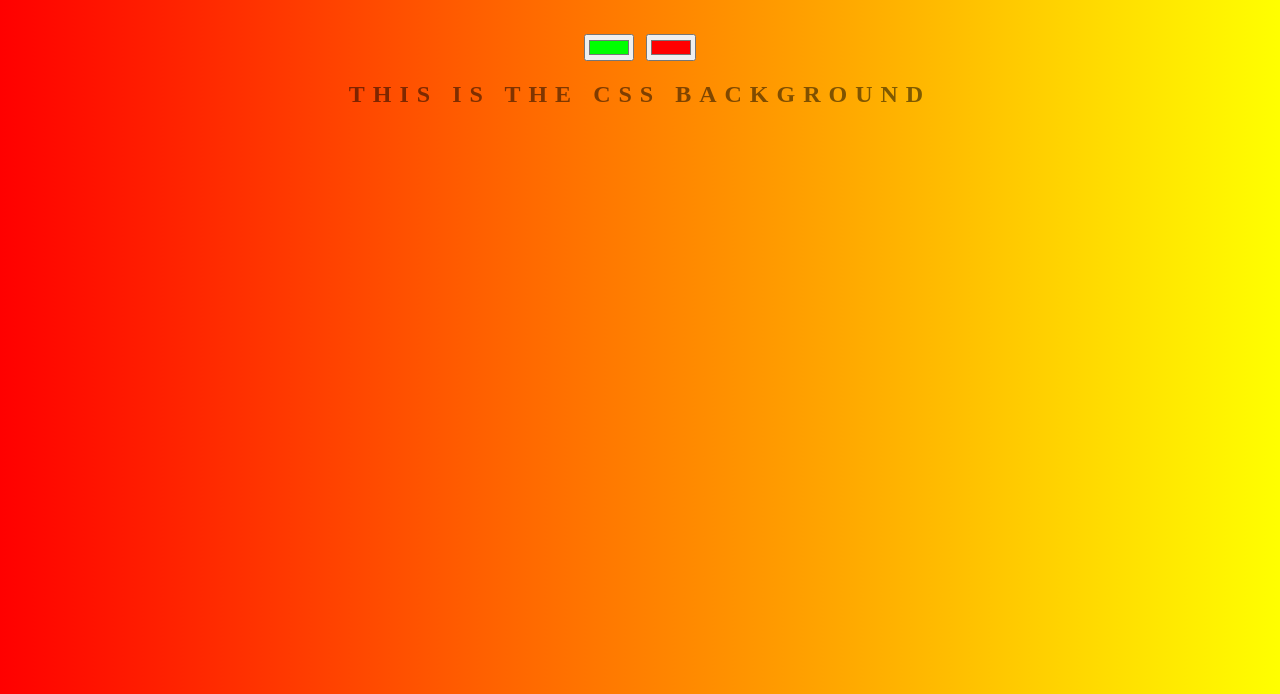
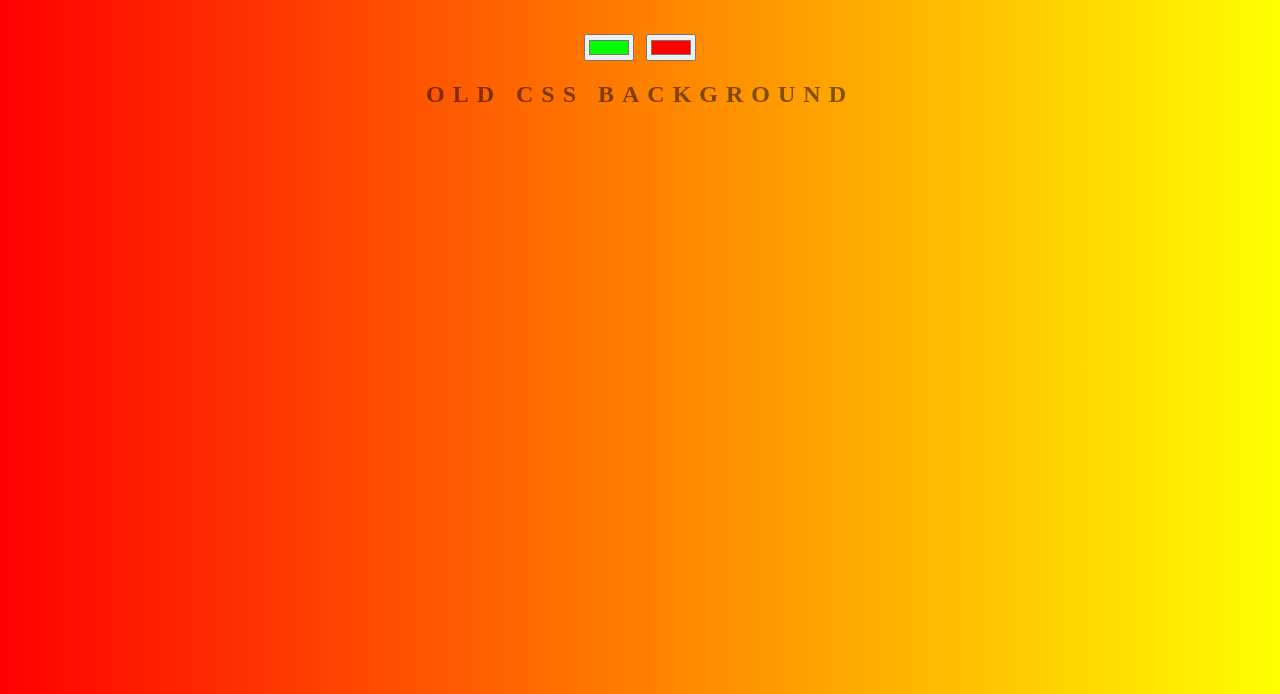
Before and after one commit to mohaiminulmeshal/background-generator, a plain HTML site: page index.html in a window 1280 px wide. Shown: the part 106-800 px from the top of the page. Drawn offline with Linux system fonts and the light colour scheme.

Commit message:
converting back to old one

```diff
--- a/index.html
+++ b/index.html
@@ -8,7 +8,7 @@
 	<h1>Just Generator</h1>
 	<input class="color1" type="color" name="color1" value="#00ff00">
 	<input class="color2" type="color" name="color2" value="#ff0000">
-	<h2>This is the CSS Background</h2>
+	<h2>Old CSS Background</h2>
 	<h3></h3>
 	<script type="text/javascript" src="script.js"></script>
 </body>
```
